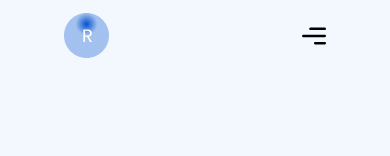
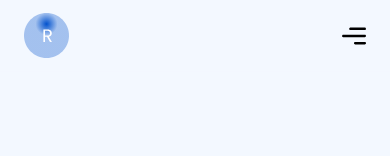
Before and after one commit to Erzyelc/portfolio, a Next.js app: page /caseStudyDetails/filmpire in a window 390 px wide. Shown: the top 156 px of the page. Built offline with nearby package versions, Linux system fonts and the light colour scheme.

Commit message:
fixed nav

```diff
--- a/app/Homepage/Hero.tsx
+++ b/app/Homepage/Hero.tsx
@@ -4,7 +4,7 @@ import Link from 'next/link';
 const Hero = () => {
   return (
     <section className='md:padding-layout flex flex-col items-center md:mb-20 md:w-full md:flex-row'>
-      <section className='md:padding-layout flex w-[400px] flex-col gap-5 pt-16 md:w-1/2 md:gap-8 md:pt-14'>
+      <section className='md:padding-layout flex w-[390px] flex-col gap-5 pt-16 md:w-1/2 md:gap-8 md:pt-14'>
         <h3 className='text-sm font-semibold uppercase text-blue-700 dark:text-blue-500 md:text-xl'>
           Hi, I am Ryan
         </h3>
--- a/components/reusable/NavMobile.tsx
+++ b/components/reusable/NavMobile.tsx
@@ -13,7 +13,7 @@ const NavMobile = () => {
   const toggle = () => setOpen((isOpen) => !isOpen);
   return (
     <motion.div>
-      <nav className='md:padding-layout flex h-[72px] items-center justify-between border-b border-white-800/50 bg-white-800 px-16 dark:border-gray-900/50 dark:bg-gray-800'>
+      <nav className='md:padding-layout flex h-[72px] items-center justify-between border-b border-white-800/50 bg-white-800 px-6 dark:border-gray-900/50 dark:bg-gray-800'>
         <Link href='/'>
           <Image src='/img/logo.svg' alt={'logo'} height={45} width={45} />
         </Link>
```
